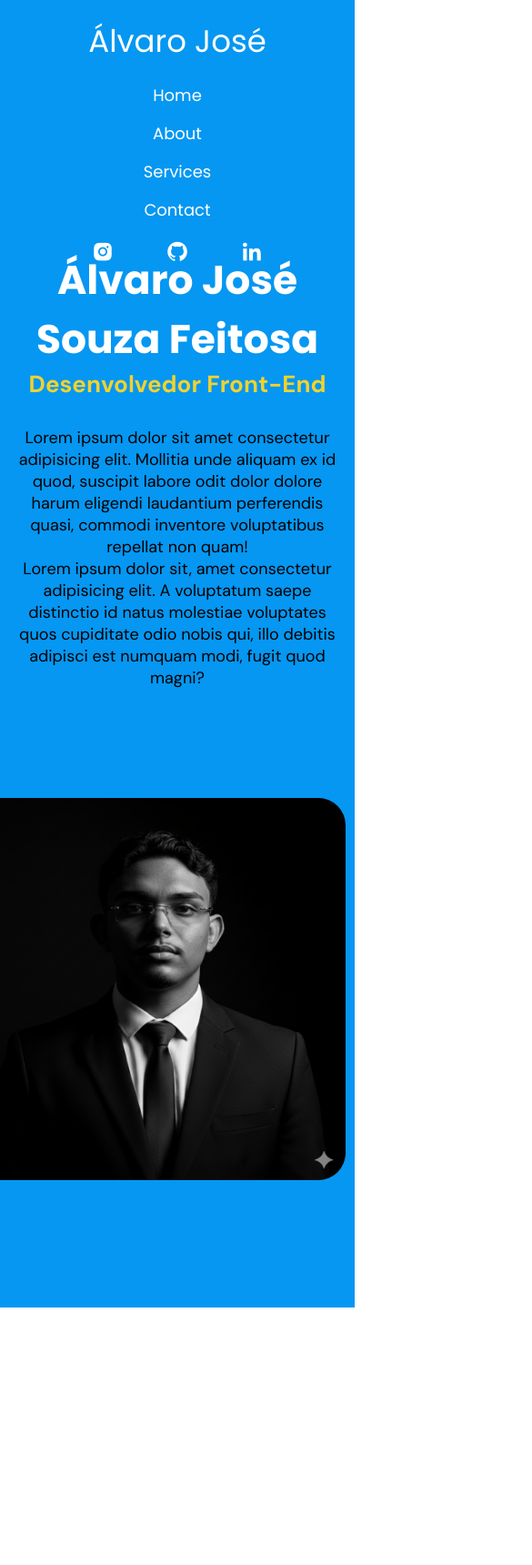
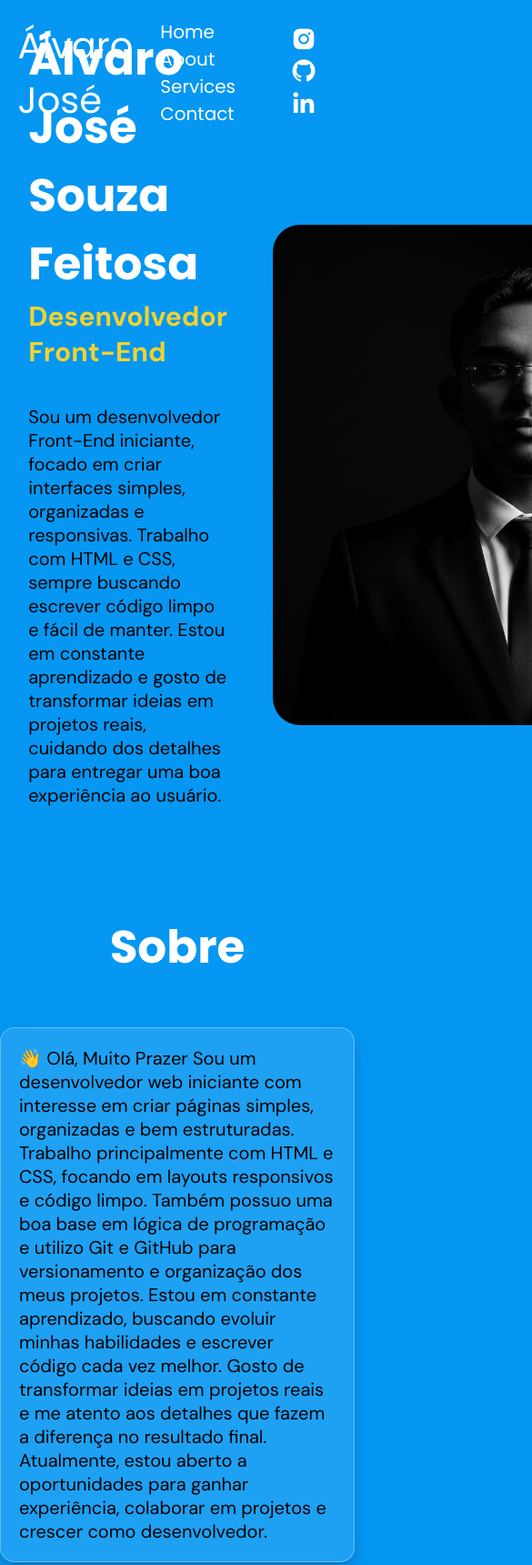
Before and after one commit to AlvaroJs-dev/Portifolio, a plain HTML site: page index.html in a window 390 px wide. Shown: the top 1720 px of the page at 91% size, 585 px wide, since content can reach past the window. Before the commit the page ends 1437 px from the top, so only its background shows below. Drawn offline with nearby package versions, Linux system fonts and the light colour scheme.

Commit message:
atualização

```diff
--- a/CSS/style.css
+++ b/CSS/style.css
@@ -2,6 +2,9 @@
 *{
     box-sizing: border-box;
     margin: 0;
+}
+body{
+    background: linear-gradient(to top, #0597F2, #0597F2);
 }
 .header{
     display: flex;
@@ -43,12 +46,12 @@
     display: flex;
     justify-content: space-between;
     align-items: center;
-    background: linear-gradient(to top, #0597F2, #0597F2);
     padding: 50px 8%;
     height: 100vh;
     width: 100%;
 }
 .hero-main{
+    margin-top: 150px;
     position: relative;
     bottom: 200px;
     max-width: 690px;
@@ -63,7 +66,24 @@
     font-size: 30px;
     font-weight: 600px;
     color:#F2D22E;
-    margin-bottom: 30px;
+    margin-bottom: 10px;
+}
+.logo{
+    display: flex;
+}
+.html{
+    position: relative;
+    bottom: 45px;
+    left: 370px;
+    height: 29px;
+    width: 29px;
+}
+.css{
+    position: relative;
+    bottom: 44px;
+    left: 375px;
+    height: 25px;
+    width: 25px;
 }
 .hero-main p{
     font-family: "DM Sans", sans-serif;
@@ -74,7 +94,7 @@
     position: relative;
     margin-right: 150px;
     margin-left: 50px;
-    margin-top: 60px;
+    margin-top: 180px;
     bottom: 150px;
 }
 .hero-img img{
@@ -82,188 +102,42 @@
     height: 550px;
     width: 550px;
 }
-/* =========================
-   RESPONSIVIDADE
-========================= */
-
-/* TABLETS (até 1024px) */
-@media (max-width: 1024px) {
-    .name {
-        font-size: 32px;
-    }
-
-    .navbar a {
-        font-size: 18px;
-        margin: 0 15px;
-    }
-
-    .icons a {
-        margin: 0 15px;
-        font-size: 26px;
-    }
-
-    .hero {
-        height: auto;
-        padding: 80px 5%;
-    }
-
-    .hero-main {
-        bottom: 0;
-        max-width: 100%;
-    }
-
-    .hero-main h1 {
-        font-size: 42px;
-    }
-
-    .hero-main h3 {
-        font-size: 26px;
-    }
-
-    .hero-main p {
-        font-size: 18px;
-    }
-
-    .hero-img {
-        margin-right: 0;
-        bottom: 0;
-    }
-
-    .hero-img img {
-        width: 400px;
-        height: 400px;
-    }
+.about{
+    display: flex;
+    justify-content: center;
+    align-items: center;
+    flex-direction: column;
 }
-
-/* CELULARES (até 768px) */
-@media (max-width: 768px) {
-    .header {
-        flex-direction: column;
-        gap: 20px;
-        text-align: center;
-    }
-
-    .navbar {
-        display: flex;
-        flex-direction: column;
-        gap: 15px;
-    }
-
-    .navbar a {
-        margin: 0;
-    }
-
-    .icons {
-        display: flex;
-        gap: 20px;
-    }
-
-    .hero {
-        flex-direction: column;
-        text-align: center;
-        gap: 40px;
-    }
-
-    .hero-main {
-        bottom: 0;
-    }
-
-    .hero-main h1 {
-        font-size: 34px;
-    }
-
-    .hero-main h3 {
-        font-size: 22px;
-    }
-
-    .hero-main p {
-        font-size: 16px;
-    }
-
-    .hero-img {
-        bottom: 0;
-        margin-right: 0;
-        justify-content: center;
-    }
-
-    .hero-img img {
-        width: 300px;
-        height: 300px;
-    }
+.about h1 {
+    font-family: "Poppins", sans-serif;
+    color: white;
+    margin-bottom: 50px;
+    font-size: 50px;
 }
-
-/* CELULARES PEQUENOS (até 480px) */
-@media (max-width: 480px) {
-    .name {
-        font-size: 28px;
-    }
-
-    .hero-main h1 {
-        font-size: 28px;
-    }
-
-    .hero-main h3 {
-        font-size: 20px;
-    }
-
-    .hero-main p {
-        font-size: 15px;
-    }
-
-    .hero-img img {
-        width: 250px;
-        height: 250px;
-    }
+.about p{
+    padding: 20px;
+    background: rgba(255, 255, 255, 0.1);
+    border-radius: 16px;
+    box-shadow: 0 4px 30px rgba(0, 0, 0, 0.1);
+    backdrop-filter: blur(1.4px);
+    -webkit-backdrop-filter: blur(1.4px);
+    border: 1px solid rgba(255, 255, 255, 0.3);
+    box-shadow: rgba(50, 50, 93, 0.25) 0px 13px 27px -5px, rgba(0, 0, 0, 0.3) 0px 8px 16px -8px;
+    font-family: "DM Sans", sans-serif;
+    font-size: 20px;
+    max-width: 900px;
+    margin-bottom: 150px;
 }
-/* NOTEBOOKS (até 1366px) */
-@media (max-width: 1366px) {
-    .header {
-        padding: 20px 4%;
-    }
-
-    .name {
-        font-size: 34px;
-    }
-
-    .navbar a {
-        font-size: 18px;
-        margin: 0 18px;
-    }
-
-    .icons a {
-        font-size: 26px;
-        margin: 0 18px;
-    }
-
-    .hero {
-        padding: 60px 4%;
-        height: auto;
-    }
-
-    .hero-main {
-        bottom: 100px;
-        max-width: 600px;
-    }
-
-    .hero-main h1 {
-        font-size: 44px;
-    }
-
-    .hero-main h3 {
-        font-size: 26px;
-    }
-
-    .hero-main p {
-        font-size: 18px;
-    }
-
-    .hero-img {
-        margin-right: 100px;
-        bottom: 80px;
-    }
-
-    .hero-img img {
-        width: 420px;
-        height: 420px;
-    }
+.services{
+    display: flex;
+    justify-content: center;
+    align-items: center;
+    flex-direction: column;
 }
+.services h1{
+    font-family: "Poppins", sans-serif;
+    color: white;
+    margin-top: 100px;
+    margin-bottom: 50px;
+    font-size: 50px;
+}
--- a/index.html
+++ b/index.html
@@ -30,13 +30,40 @@
         <h3>
             Desenvolvedor Front-End
         </h3>
+        <div class="logo">
+            <img class="html" src="img/html.png" alt="html">
+            <img class="css" src="img/css-3.png" alt="css">
+        </div>
         <p>
-            Lorem ipsum dolor sit amet consectetur adipisicing elit. Mollitia unde aliquam ex id quod, suscipit labore odit dolor dolore harum eligendi laudantium perferendis quasi, commodi inventore voluptatibus repellat non quam! <br> Lorem ipsum dolor sit, amet consectetur adipisicing elit. A voluptatum saepe distinctio id natus molestiae voluptates quos cupiditate odio nobis qui, illo debitis adipisci est numquam modi, fugit quod magni?
+            Sou um desenvolvedor Front-End iniciante, focado em criar interfaces simples, organizadas e responsivas. Trabalho com HTML e CSS, sempre buscando escrever código limpo e fácil de manter.
+
+Estou em constante aprendizado e gosto de transformar ideias em projetos reais, cuidando dos detalhes para entregar uma boa experiência ao usuário.
         </p>
         </div>
         <div class="hero-img">
         <img src="img/IMG_0351.PNG" alt="I">
         </div>
     </section>
+    <section class="about">
+        <h1>
+            Sobre
+        </h1>
+        <p>
+            👋 Olá, Muito Prazer
+
+Sou um desenvolvedor web iniciante com interesse em criar páginas simples, organizadas e bem estruturadas.
+
+Trabalho principalmente com HTML e CSS, focando em layouts responsivos e código limpo. Também possuo uma boa base em lógica de programação e utilizo Git e GitHub para versionamento e organização dos meus projetos.
+
+Estou em constante aprendizado, buscando evoluir minhas habilidades e escrever código cada vez melhor. Gosto de transformar ideias em projetos reais e me atento aos detalhes que fazem a diferença no resultado final.
+
+Atualmente, estou aberto a oportunidades para ganhar experiência, colaborar em projetos e crescer como desenvolvedor.
+        </p>
+    </section>
+    <section class="services">
+        <h1>
+            Serviços
+        </h1>
+    </section>
 </body>
 </html>
```
Also changed, not shown: img/coming-soon-2550190_1280.jpg (added), img/css-3.png (added), img/html.png (added).
